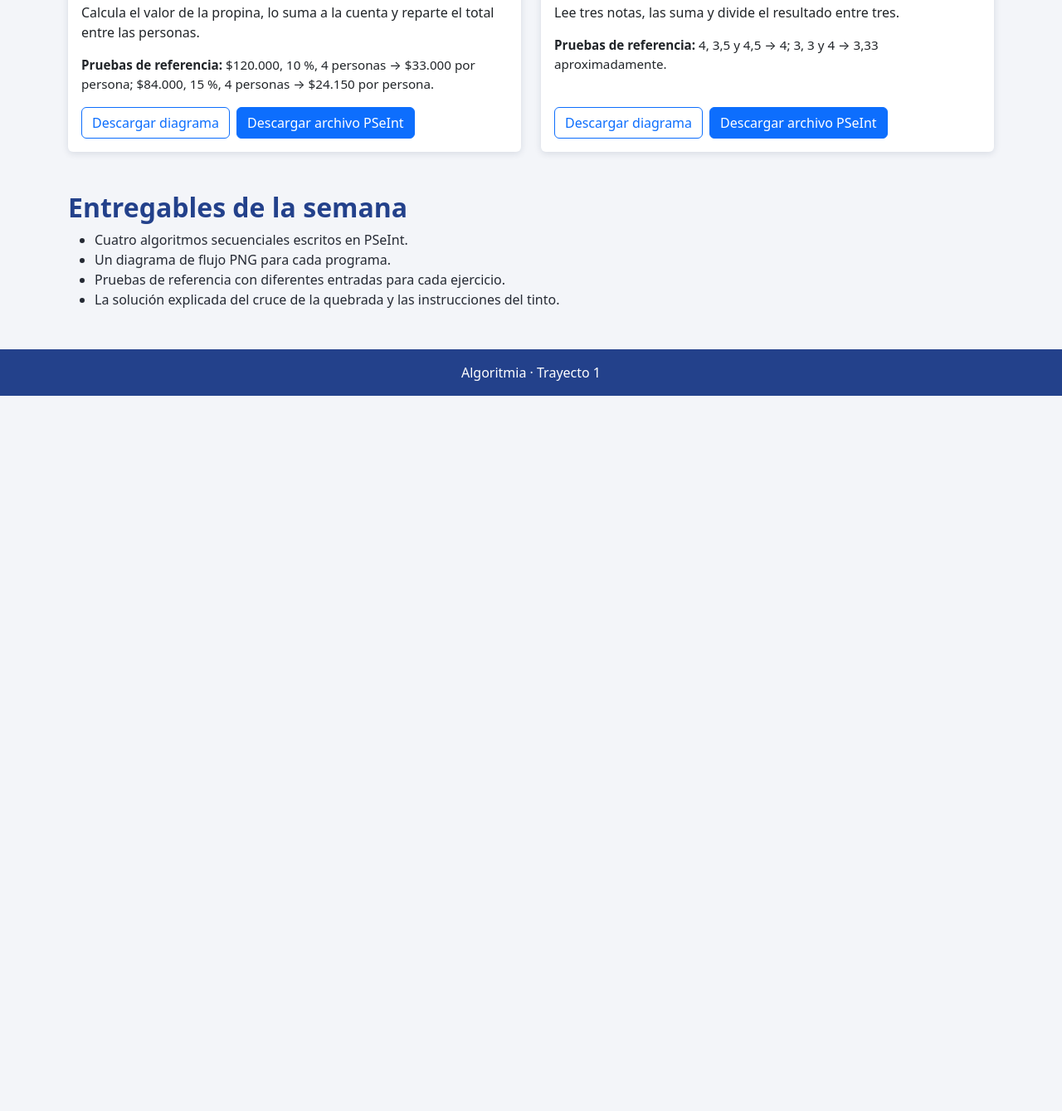
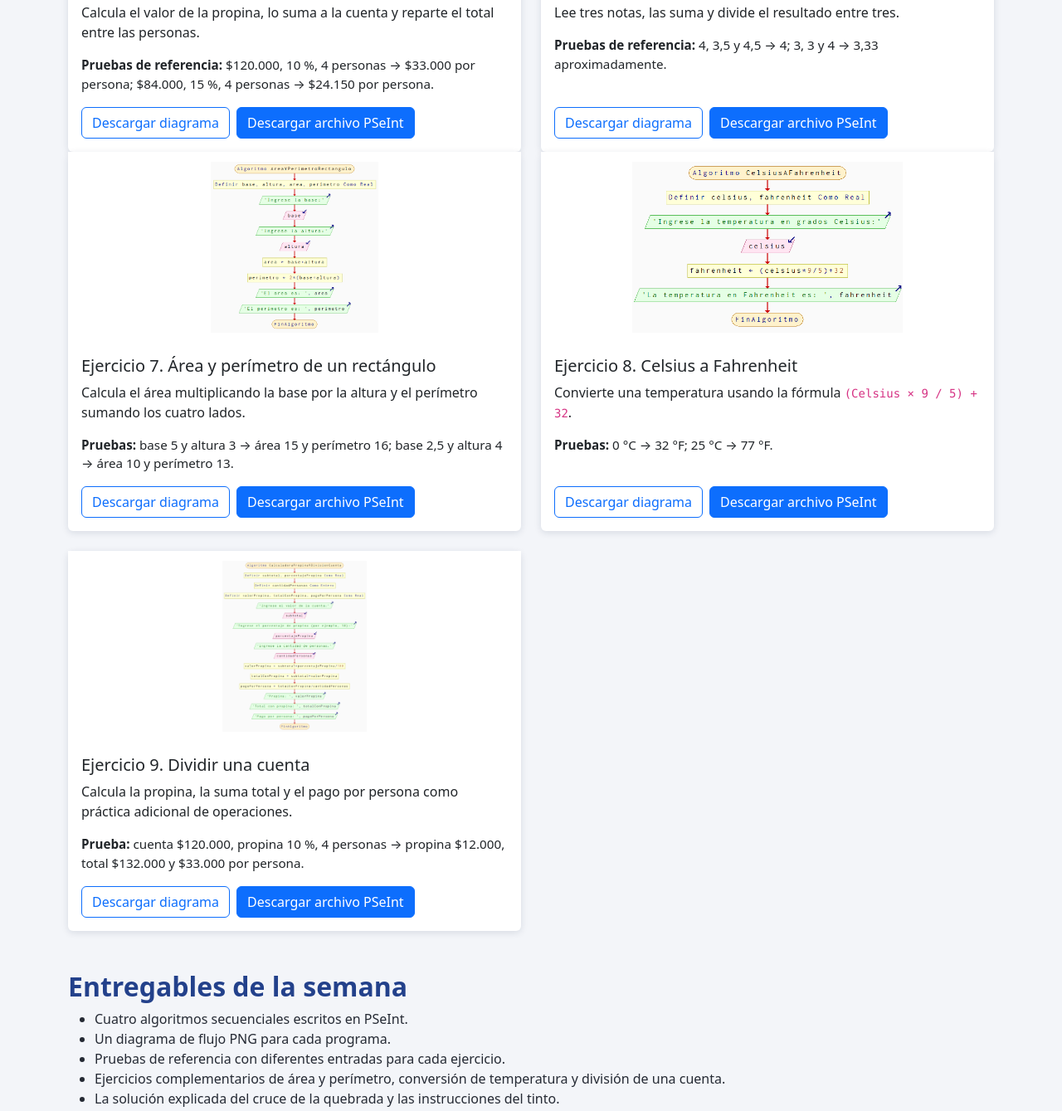
Before and after one commit to YersonFranco/algoritmia, a plain HTML site: page trayecto_1/semana-1/index.html in a window 1280 px wide. Shown: the part 1649-2988 px from the top of the page at 83% size. Before the commit the page ends 2126 px from the top, so only its background shows below. Drawn offline with nearby package versions, Linux system fonts and the light colour scheme.

Commit message:
docs: incluir ejercicios complementarios en semana 1

```diff
--- a/trayecto_1/semana-1/index.html
+++ b/trayecto_1/semana-1/index.html
@@ -137,6 +137,53 @@
             </article>
           </div>
         </div>
+
+        <div class="row g-4">
+          <div class="col-12 col-md-6">
+            <article class="card tarjeta-ejercicio h-100">
+              <img src="img/AreaYPerimetroRectangulo.png" class="imagen-diagrama" alt="Diagrama de flujo del área y perímetro de un rectángulo" loading="lazy">
+              <div class="card-body d-flex flex-column">
+                <h3 class="card-title h5">Ejercicio 7. Área y perímetro de un rectángulo</h3>
+                <p class="card-text">Calcula el área multiplicando la base por la altura y el perímetro sumando los cuatro lados.</p>
+                <p class="prueba-ejercicio"><strong>Pruebas:</strong> base 5 y altura 3 → área 15 y perímetro 16; base 2,5 y altura 4 → área 10 y perímetro 13.</p>
+                <div class="botones-ejercicio mt-auto">
+                  <a class="btn btn-outline-primary" href="img/AreaYPerimetroRectangulo.png" download>Descargar diagrama</a>
+                  <a class="btn btn-primary" href="psc/AreaYPerimetroRectangulo.psc" download>Descargar archivo PSeInt</a>
+                </div>
+              </div>
+            </article>
+          </div>
+
+          <div class="col-12 col-md-6">
+            <article class="card tarjeta-ejercicio h-100">
+              <img src="img/CelsiusAFahrenheit.png" class="imagen-diagrama" alt="Diagrama de flujo para convertir Celsius a Fahrenheit" loading="lazy">
+              <div class="card-body d-flex flex-column">
+                <h3 class="card-title h5">Ejercicio 8. Celsius a Fahrenheit</h3>
+                <p class="card-text">Convierte una temperatura usando la fórmula <code>(Celsius × 9 / 5) + 32</code>.</p>
+                <p class="prueba-ejercicio"><strong>Pruebas:</strong> 0 °C → 32 °F; 25 °C → 77 °F.</p>
+                <div class="botones-ejercicio mt-auto">
+                  <a class="btn btn-outline-primary" href="img/CelsiusAFahrenheit.png" download>Descargar diagrama</a>
+                  <a class="btn btn-primary" href="psc/CelsiusAFahrenheit.psc" download>Descargar archivo PSeInt</a>
+                </div>
+              </div>
+            </article>
+          </div>
+
+          <div class="col-12 col-md-6">
+            <article class="card tarjeta-ejercicio h-100">
+              <img src="img/DividirCuenta.png" class="imagen-diagrama" alt="Diagrama de flujo para calcular y dividir una cuenta" loading="lazy">
+              <div class="card-body d-flex flex-column">
+                <h3 class="card-title h5">Ejercicio 9. Dividir una cuenta</h3>
+                <p class="card-text">Calcula la propina, la suma total y el pago por persona como práctica adicional de operaciones.</p>
+                <p class="prueba-ejercicio"><strong>Prueba:</strong> cuenta $120.000, propina 10 %, 4 personas → propina $12.000, total $132.000 y $33.000 por persona.</p>
+                <div class="botones-ejercicio mt-auto">
+                  <a class="btn btn-outline-primary" href="img/DividirCuenta.png" download>Descargar diagrama</a>
+                  <a class="btn btn-primary" href="psc/DividirCuenta.psc" download>Descargar archivo PSeInt</a>
+                </div>
+              </div>
+            </article>
+          </div>
+        </div>
       </section>
 
       <section class="mb-4" aria-labelledby="titulo-entregables">
@@ -145,6 +192,7 @@
           <li>Cuatro algoritmos secuenciales escritos en PSeInt.</li>
           <li>Un diagrama de flujo PNG para cada programa.</li>
           <li>Pruebas de referencia con diferentes entradas para cada ejercicio.</li>
+          <li>Ejercicios complementarios de área y perímetro, conversión de temperatura y división de una cuenta.</li>
           <li>La solución explicada del cruce de la quebrada y las instrucciones del tinto.</li>
         </ul>
       </section>
```
